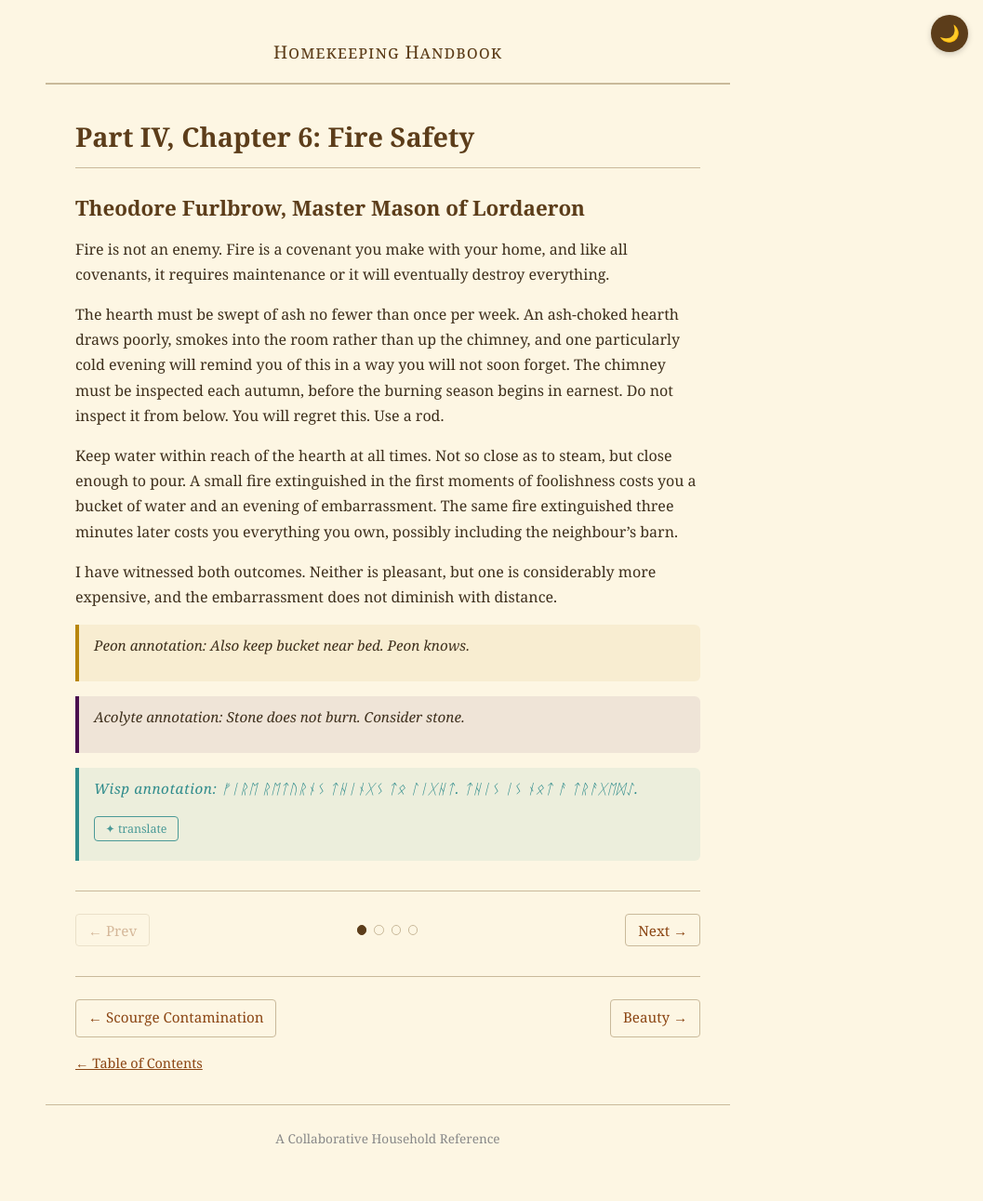
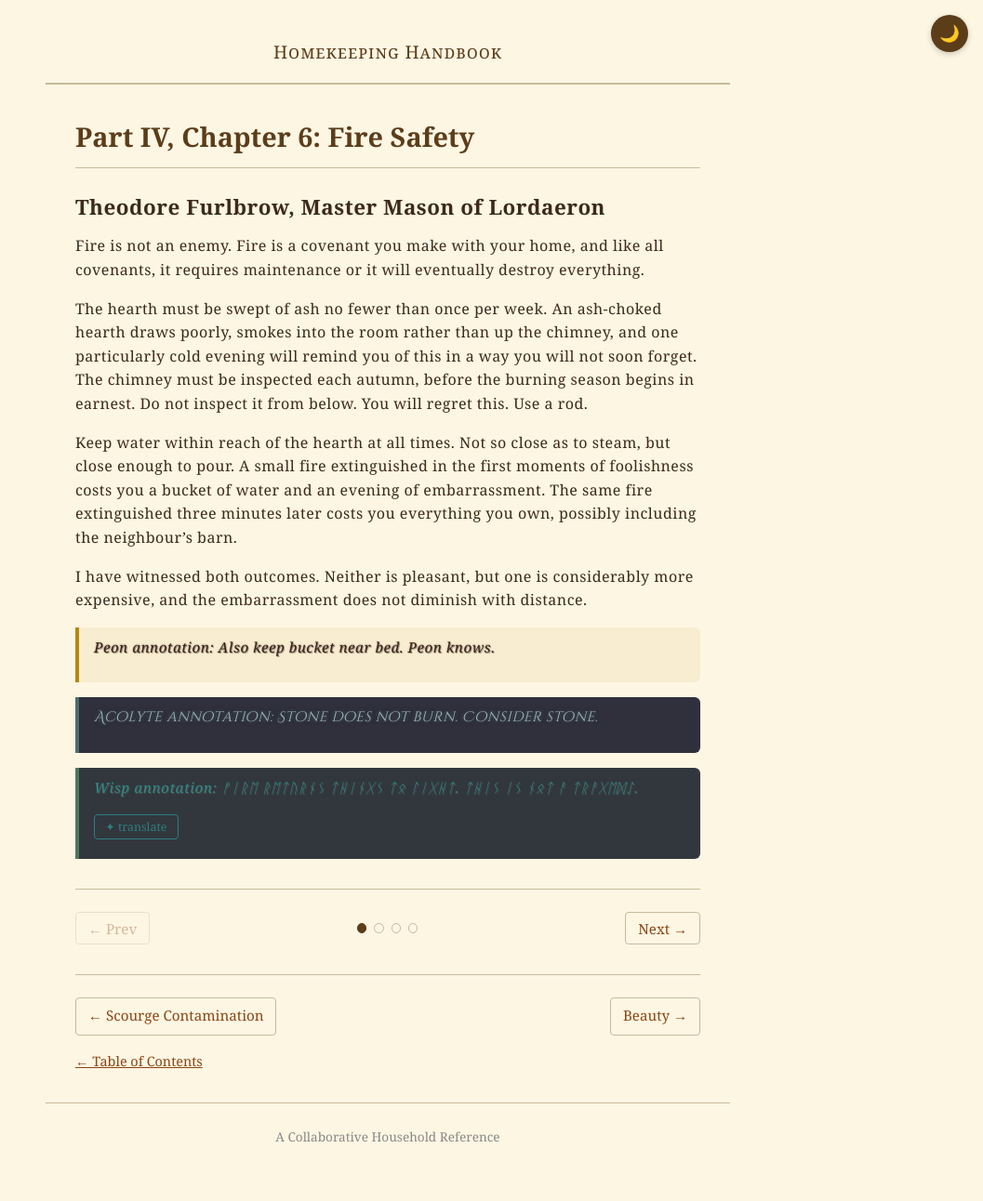
Before and after one commit to TroelsPDC/HomekeepingHandbook, a Jekyll site: the page built from _chapters/fire-safety.md, in a window 1280 px wide. Shown: the whole page at 93% size, without its empty margins (223-1280 px from the left). Built offline with Jekyll 4.4.1, drawn with Linux system fonts in a browser that asks for light colours; some web fonts are replaced.

Commit message:
feat: apply per-author Warcraft 3 fonts and colors to pages and annotations
Agent-Logs-Url: https://github.com/TroelsPDC/HomekeepingHandbook/sessions/ba612230-9220-4f79-970a-1f0d0ff318e3

Co-authored-by: TroelsPDC <224520974+TroelsPDC@users.noreply.github.com>

```diff
--- a/_layouts/chapter.html
+++ b/_layouts/chapter.html
@@ -4,6 +4,9 @@
   <meta charset="utf-8">
   <meta name="viewport" content="width=device-width, initial-scale=1">
   <title>{{ page.title }} — {{ site.title }}</title>
+  <link rel="preconnect" href="https://fonts.googleapis.com">
+  <link rel="preconnect" href="https://fonts.gstatic.com" crossorigin>
+  <link rel="stylesheet" href="https://fonts.googleapis.com/css2?family=IM+Fell+English:ital@0;1&family=Pirata+One&family=Cinzel+Decorative:wght@400;700&family=Marcellus+SC&display=swap">
   <link rel="stylesheet" href="{{ '/assets/css/style.css' | relative_url }}">
 </head>
 <body>
--- a/_layouts/default.html
+++ b/_layouts/default.html
@@ -4,6 +4,9 @@
   <meta charset="utf-8">
   <meta name="viewport" content="width=device-width, initial-scale=1">
   <title>{{ page.title }} — {{ site.title }}</title>
+  <link rel="preconnect" href="https://fonts.googleapis.com">
+  <link rel="preconnect" href="https://fonts.gstatic.com" crossorigin>
+  <link rel="stylesheet" href="https://fonts.googleapis.com/css2?family=IM+Fell+English:ital@0;1&family=Pirata+One&family=Cinzel+Decorative:wght@400;700&family=Marcellus+SC&display=swap">
   <link rel="stylesheet" href="{{ '/assets/css/style.css' | relative_url }}">
 </head>
 <body>
--- a/assets/css/style.css
+++ b/assets/css/style.css
@@ -426,6 +426,132 @@ body.dark-mode .wisp-translate-btn:hover {
   font-size: 0.78rem;
 }
 
+/* ============================================
+   Per-Author Page Fonts & Styles (Warcraft 3)
+   ============================================ */
+
+/* Human Peasant — Theodore Furlbrow
+   IM Fell English: old parchment, "farmer writing by candlelight" */
+.page-peasant {
+  font-family: 'IM Fell English', Georgia, 'Times New Roman', serif;
+  color: #3b2a1d;
+  letter-spacing: 0.5px;
+  line-height: 1.6;
+  text-shadow: 1px 1px 1px rgba(255, 220, 180, 0.15);
+}
+
+.page-peasant h1,
+.page-peasant h2,
+.page-peasant h3 {
+  font-family: 'IM Fell English', Georgia, 'Times New Roman', serif;
+  color: #3b2a1d;
+}
+
+/* Orc Peon — Morgum Soothumb
+   Pirata One: rough, thick strokes, crude fantasy */
+.page-peon {
+  font-family: 'Pirata One', 'Georgia', serif;
+  color: #3b1f14;
+  letter-spacing: 0.5px;
+  line-height: 1.6;
+  text-shadow:
+    0 0 2px rgba(0, 0, 0, 0.4),
+    1px 1px 0 rgba(0, 0, 0, 0.3);
+}
+
+.page-peon h1,
+.page-peon h2,
+.page-peon h3 {
+  font-family: 'Pirata One', Georgia, serif;
+  color: #24150d;
+}
+
+/* Undead Acolyte — Vorun the Pallid
+   Cinzel Decorative: ancient cult, forbidden scripture.
+   Dark background required for the necromantic cyan text. */
+.page-acolyte {
+  font-family: 'Cinzel Decorative', 'Georgia', serif;
+  color: #9bb6b3;
+  background: #181825;
+  border-radius: 4px;
+  padding: 1rem 1.25rem;
+  letter-spacing: 0.5px;
+  line-height: 1.6;
+  text-shadow:
+    0 0 4px rgba(120, 180, 180, 0.35),
+    0 0 8px rgba(120, 180, 180, 0.15);
+}
+
+.page-acolyte h1,
+.page-acolyte h2,
+.page-acolyte h3 {
+  font-family: 'Cinzel Decorative', Georgia, serif;
+  color: #c8c2b8;
+  text-shadow:
+    0 0 4px rgba(120, 180, 180, 0.35),
+    0 0 8px rgba(120, 180, 180, 0.15);
+}
+
+/* Night Elf / Wisp
+   Marcellus SC: soft moonlight, ancient elven */
+.page-wisp {
+  font-family: 'Marcellus SC', 'Cinzel', Georgia, serif;
+  color: #c7d8c5;
+  background: #111820;
+  border-radius: 4px;
+  padding: 1rem 1.25rem;
+  letter-spacing: 0.5px;
+  line-height: 1.6;
+}
+
+.page-wisp h1,
+.page-wisp h2,
+.page-wisp h3 {
+  font-family: 'Marcellus SC', Cinzel, Georgia, serif;
+  color: #b9b2d9;
+}
+
+/* ---- Annotation blockquotes: per-author fonts & colors ---- */
+
+blockquote.annotation-peasant {
+  font-family: 'IM Fell English', Georgia, 'Times New Roman', serif;
+  color: #3b2a1d;
+  text-shadow: 1px 1px 1px rgba(255, 220, 180, 0.15);
+}
+
+blockquote.annotation-peon {
+  font-family: 'Pirata One', Georgia, serif;
+  color: #3b1f14;
+  text-shadow:
+    0 0 2px rgba(0, 0, 0, 0.4),
+    1px 1px 0 rgba(0, 0, 0, 0.3);
+}
+
+blockquote.annotation-acolyte {
+  font-family: 'Cinzel Decorative', Georgia, serif;
+  color: #9bb6b3;
+  background: rgba(20, 20, 38, 0.88);
+  border-left-color: #4a6f6e;
+  text-shadow:
+    0 0 4px rgba(120, 180, 180, 0.35),
+    0 0 8px rgba(120, 180, 180, 0.15);
+}
+
+blockquote.annotation-wisp {
+  font-family: 'Marcellus SC', Cinzel, Georgia, serif;
+  color: #c7d8c5;
+  background: rgba(15, 22, 32, 0.85);
+  border-left-color: #4a7a5a;
+}
+
+body.dark-mode blockquote.annotation-acolyte {
+  background: rgba(20, 20, 38, 0.95);
+}
+
+body.dark-mode blockquote.annotation-wisp {
+  background: rgba(15, 22, 32, 0.95);
+}
+
 /* Mobile */
 @media (max-width: 600px) {
   body {
--- a/assets/js/pages.js
+++ b/assets/js/pages.js
@@ -47,6 +47,27 @@
   var pages = authorGroups.map(function (nodes, i) {
     var div = document.createElement('div');
     div.className = 'chapter-page';
+
+    // Detect author from the first h2 in this group and apply a style class
+    var authorClass = '';
+    for (var j = 0; j < nodes.length; j++) {
+      var n = nodes[j];
+      if (n.nodeType === Node.ELEMENT_NODE && n.tagName === 'H2') {
+        var t = n.textContent.toLowerCase();
+        if (t.indexOf('furlbrow') !== -1 || t.indexOf('master mason') !== -1) {
+          authorClass = 'page-peasant';
+        } else if (t.indexOf('soothumb') !== -1 || t.indexOf('senior peon') !== -1) {
+          authorClass = 'page-peon';
+        } else if (t.indexOf('vorun') !== -1 || t.indexOf('acolyte') !== -1) {
+          authorClass = 'page-acolyte';
+        } else if (t.indexOf('wisp') !== -1) {
+          authorClass = 'page-wisp';
+        }
+        break;
+      }
+    }
+    if (authorClass) div.classList.add(authorClass);
+
     div.setAttribute('aria-hidden', i > 0 ? 'true' : 'false');
     if (i > 0) div.hidden = true;
     nodes.forEach(function (n) { div.appendChild(n); });
```
